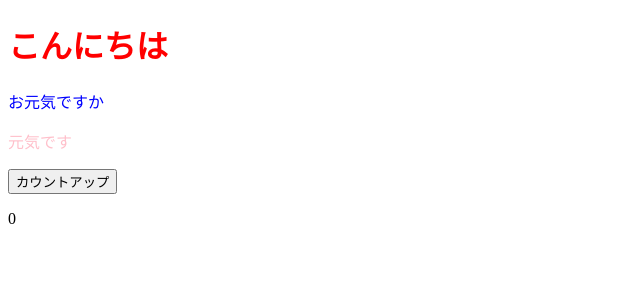
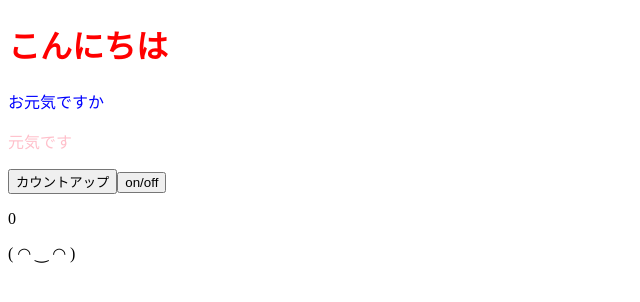
Before and after one commit to somura9/test-react, a React (Create React App) app: page / in a window 1280 px wide. Shown: the top 302 px of the page, without its empty margins (0-640 px from the left). Built offline with nearby package versions, Linux system fonts and the light colour scheme.

Commit message:
initial commit

```diff
--- a/src/App.jsx
+++ b/src/App.jsx
@@ -1,12 +1,28 @@
-import React, { useState } from "react";
+/* eslint react-hooks/exhaustive-deps: off */
+import React, { useEffect, useState } from "react";
 import ColorfulMessage from "./components/ColorfulMessage";
 
 const App = () => {
+  // ステートを変更させる変数、関数、初期値を定義
+  const [num, setNum] = useState(0);
+  const [faceShowFlag, setFaceShowFlag] = useState(true);
   const onClickCountUp = () => {
     setNum(num + 1);
   };
-  // ステートを変更させる変数、関数、初期値を定義
-  const [num, setNum] = useState(0);
+  const onClickSwitchShowFlag = () => {
+    setFaceShowFlag(!faceShowFlag);
+  };
+
+  useEffect(() => {
+    if (num > 0) {
+      if (num % 3 === 0) {
+        faceShowFlag || setFaceShowFlag(true);
+      } else {
+        faceShowFlag && setFaceShowFlag(false);
+      }
+    }
+    // eslint-disable-next-line react-hooks/exhaustive-deps
+  }, [num]);
 
   return (
     <>
@@ -18,7 +34,10 @@
       <ColorfulMessage color="pink">元気です</ColorfulMessage>
 
       <button onClick={onClickCountUp}>カウントアップ</button>
+      <button onClick={onClickSwitchShowFlag}>on/off</button>
+      <br />
       <p>{num}</p>
+      {faceShowFlag && <p>( ◠ ‿ ◠ )</p>}
     </>
   );
 };
```
